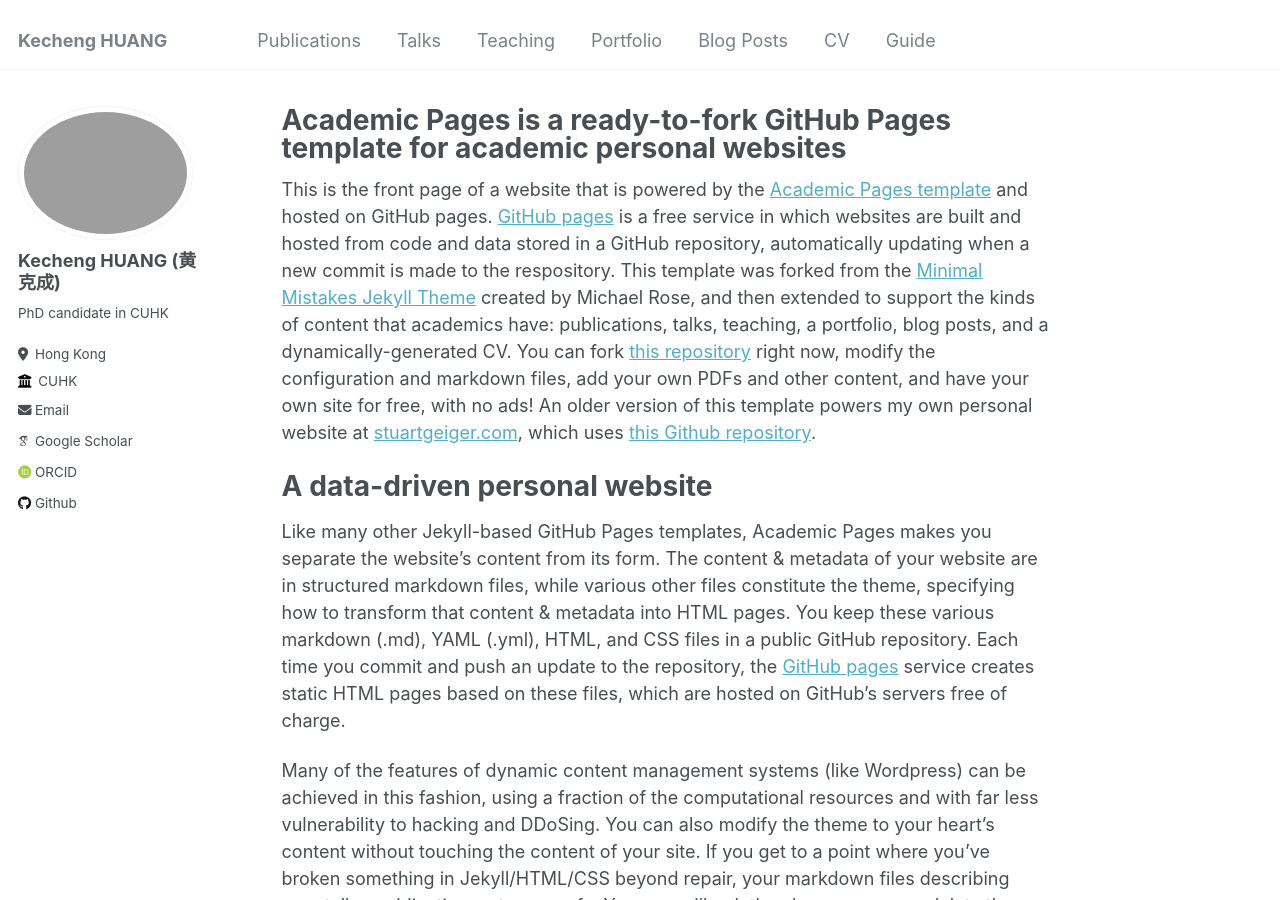
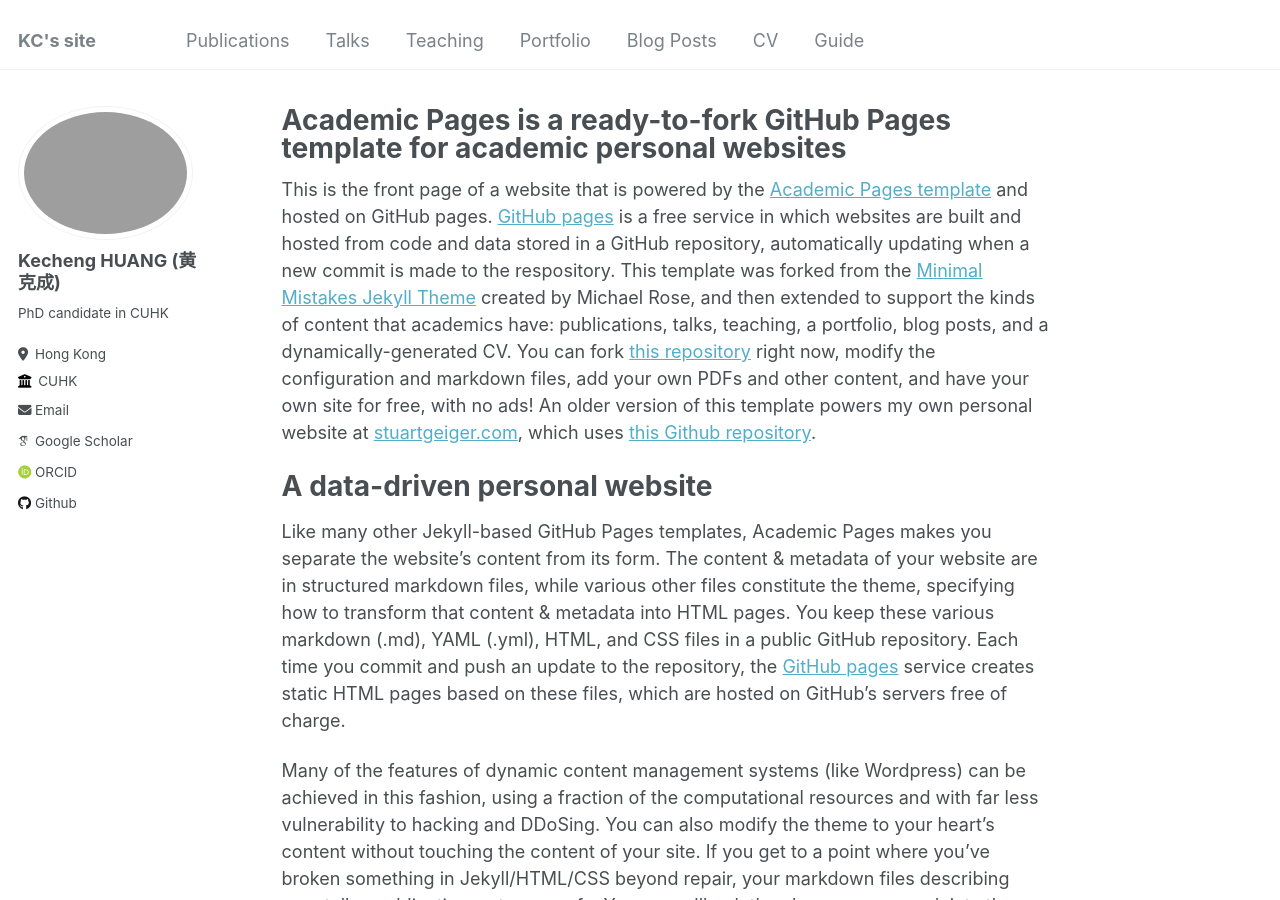
Before and after one commit to ericaloha/ericaloha.github.io, a Jekyll site: the page built from _pages/about.md, in a window 1280 px wide and 900 px high. Built offline with Jekyll 4.4.1, drawn with Linux system fonts in a browser that asks for light colours; some web fonts are replaced.

Commit message:
Update _config.yml

```diff
--- a/_config.yml
+++ b/_config.yml
@@ -8,7 +8,7 @@
 
 # Basic Site Settings
 locale                   : "en-US"
-title                    : "Kecheng HUANG"
+title                    : "KC's site"
 title_separator          : "-"
 name                     : &name "Kecheng HUANG"
 description              : &description "PhD candidate in CUHK"
```
